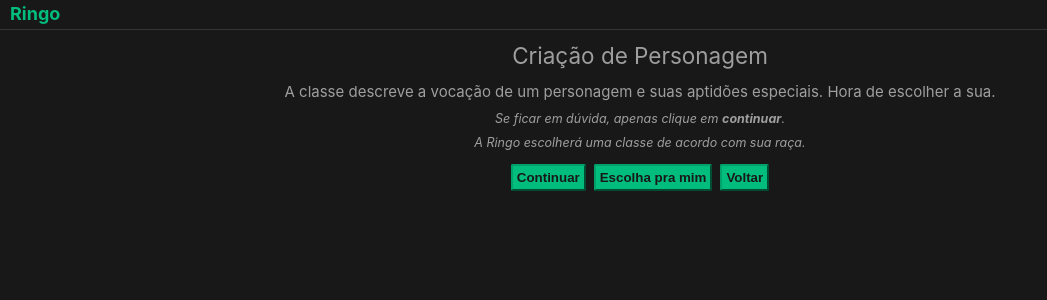
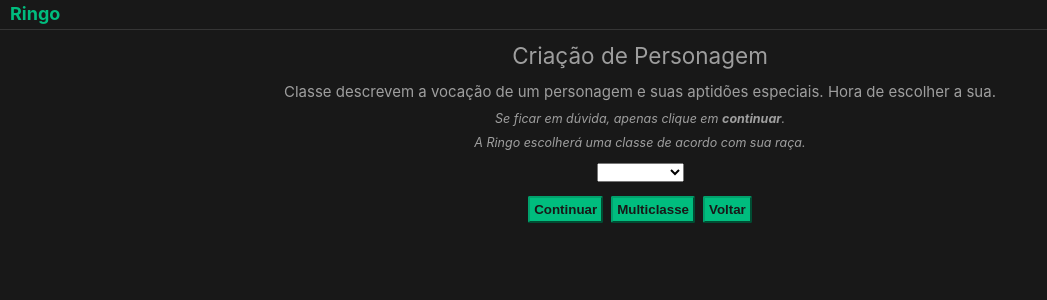
Before and after one commit to ferreira-tb/ringo, a Vue app: page /create/char/s3 in a window 1280 px wide. Shown: the top 300 px of the page, without its empty margins (0-1047 px from the left). Built offline with nearby package versions, Linux system fonts and the light colour scheme.

Commit message:
Classes.vue

```diff
--- a/api.d.ts
+++ b/api.d.ts
@@ -49,6 +49,10 @@ type CharacterRace = {
     visao_escuro: number | null
     bonus: RaceBonus[]
     recomendacoes: {
-        classes: number[]
+        /**
+         * Números representam uma classe e arrays de números representam multiclasse.
+         * Já `null` indica que não há classe recomendada.
+         */
+        classes: (number | number[])[] | null
     }
 }
--- a/src/components/create_char/Classes.vue
+++ b/src/components/create_char/Classes.vue
@@ -1,25 +1,63 @@
 <script setup lang="ts">
 import { router } from '@/router/index.js';
 import Button from '@/components/Button.vue';
+import { useCharacterStore } from '@/stores/character.js';
+import { useGameStore } from '@/stores/game.js';
+import { reactive, ref, watchEffect } from 'vue';
 
+const charStore = useCharacterStore();
+const { character } = charStore;
+
+const gameStore = useGameStore();
+const { classes } = gameStore;
+
+/** Lista de classes, onde o primeiro elemento é o código da classe, o segundo é o nome e o terceiro é o código do livro. */
+const classList: [number, Classes, number][] = reactive([]);
+character.books.forEach((book) => {
+    const thisBookClassMap = classes.get(book);
+    if (thisBookClassMap) {
+        for (const [key, value] of thisBookClassMap.entries()) {
+            classList.push([key, value, book]);
+        };
+    };
+});
+
+const multiclassMode = ref(false);
+// Remove a classe atual caso ela não esteja na lista.
+// Isso geralmente acontece quando o usuário seleciona uma classe, volta à janela anterior e então altera os livros.
+// Se durante a verificação ele encontrar a classe na lista, aproveita e atualiza o ID do livro onde a classe se encontra.
+watchEffect(() => {
+
+});
 </script>
 
 <template>
     <section>
-        <p class="text-line">A classe descreve a vocação de um personagem e suas aptidões especiais. Hora de escolher a sua.</p>
+        <p class="text-line">Classe descrevem a vocação de um personagem e suas aptidões especiais. Hora de escolher a sua.</p>
         <p class="text-line small">Se ficar em dúvida, apenas clique em <span class="bold">continuar</span>.</p>
         <p class="text-line small">A Ringo escolherá uma classe de acordo com sua raça.</p>
 
-        <div class="classes-area">
-
-        </div>
+        <Transition name="fade" mode="out-in">
+            <div v-if="!multiclassMode" class="classes-area">
+                <select v-model.number="character.class.id">
+                    <option
+                        v-for="thisClass of classList"
+                        :key="thisClass[0]"
+                        :value="thisClass[0]"
+                    >
+                        {{ thisClass[1] }}
+                    </option>
+                </select>
+            </div>
+        </Transition>
 
         <div class="button-area">
             <Button
                 text="Continuar"
             />
             <Button
-                text="Escolha pra mim"
+                text="Multiclasse"
+                @click.prevent="multiclassMode = !multiclassMode"
             />
             <Button
                 text="Voltar"
@@ -30,5 +68,8 @@ import Button from '@/components/Button.vue';
 </template>
 
 <style scoped>
-
+.classes-area {
+    margin-top: 0.5em;
+    text-align: center;
+}
 </style>
--- a/src/components/create_char/Races.vue
+++ b/src/components/create_char/Races.vue
@@ -59,7 +59,7 @@ function saveAndContinue() {
 };
 
 // Remove a raça atual caso ela não esteja na lista.
-// Isso geralmente acontece quando o usuário seleciona uma raça, volta à janela anterior e altera os livros.
+// Isso geralmente acontece quando o usuário seleciona uma raça, volta à janela anterior e então altera os livros.
 // Se durante a verificação ele encontrar a raça na lista, aproveita e atualiza o ID do livro onde a raça se encontra.
 watchEffect(() => {
     const verifyList = (race: [number, Races, number]) => {
--- a/src/stores/character.ts
+++ b/src/stores/character.ts
@@ -1,8 +1,14 @@
 import { defineStore } from 'pinia';
 import { type Ref, ref, reactive } from 'vue';
 
-type ClassAndRace = {
+type CharacterRace = {
     id: number | null
+    book: number | null
+}
+
+type CharacterClass = {
+    id: number | null
+    level: number
     book: number | null
 }
 
@@ -10,14 +16,15 @@ class Character {
     books: number[] = [1, 2, 3];
     name: string | null = null;
 
-    readonly race: ClassAndRace = {
+    readonly race: CharacterRace = {
         id: null,
         book: null
     };
 
-    readonly class: ClassAndRace = {
+    readonly class: CharacterClass = {
         id: null,
-        book: null
+        level: 1,
+        book: null,
     };
 };
 
```
